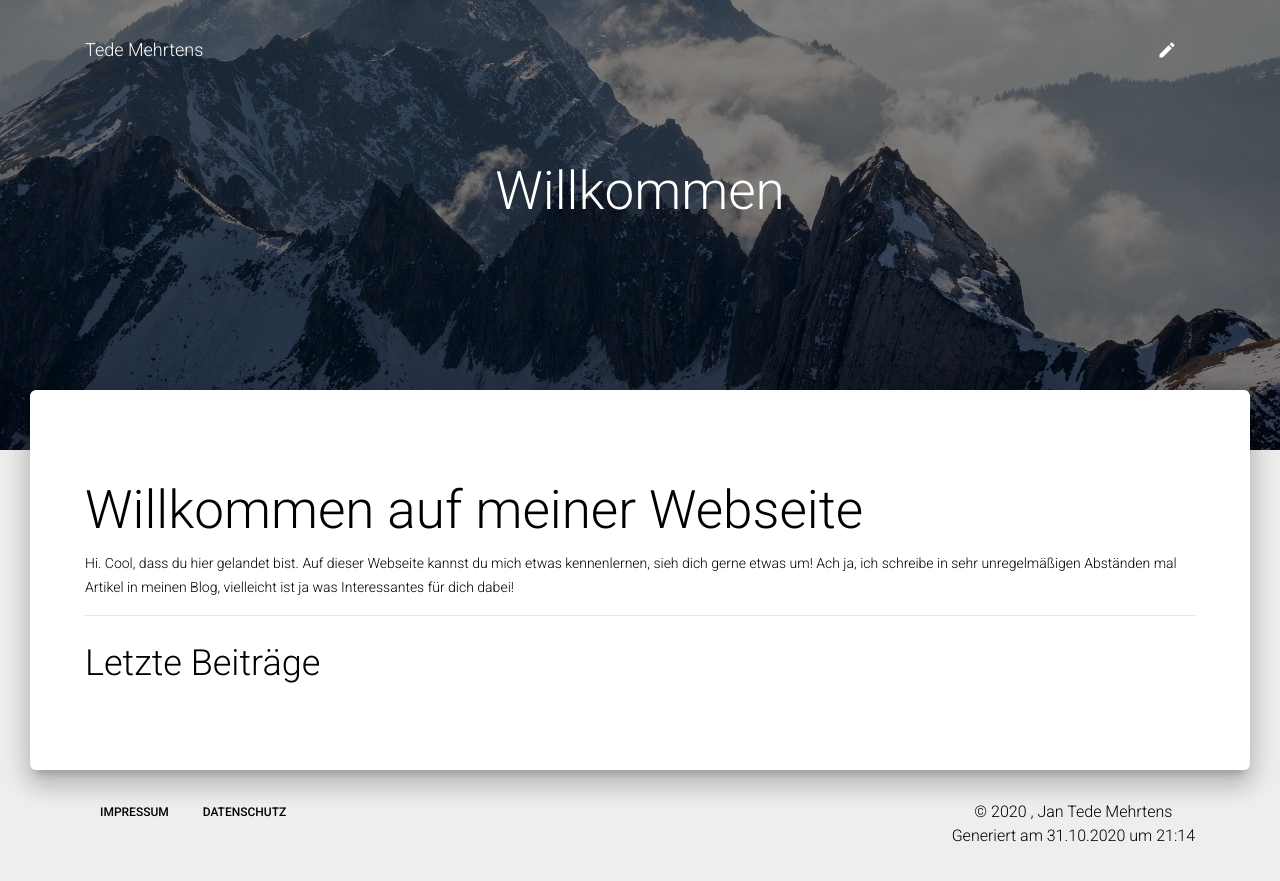
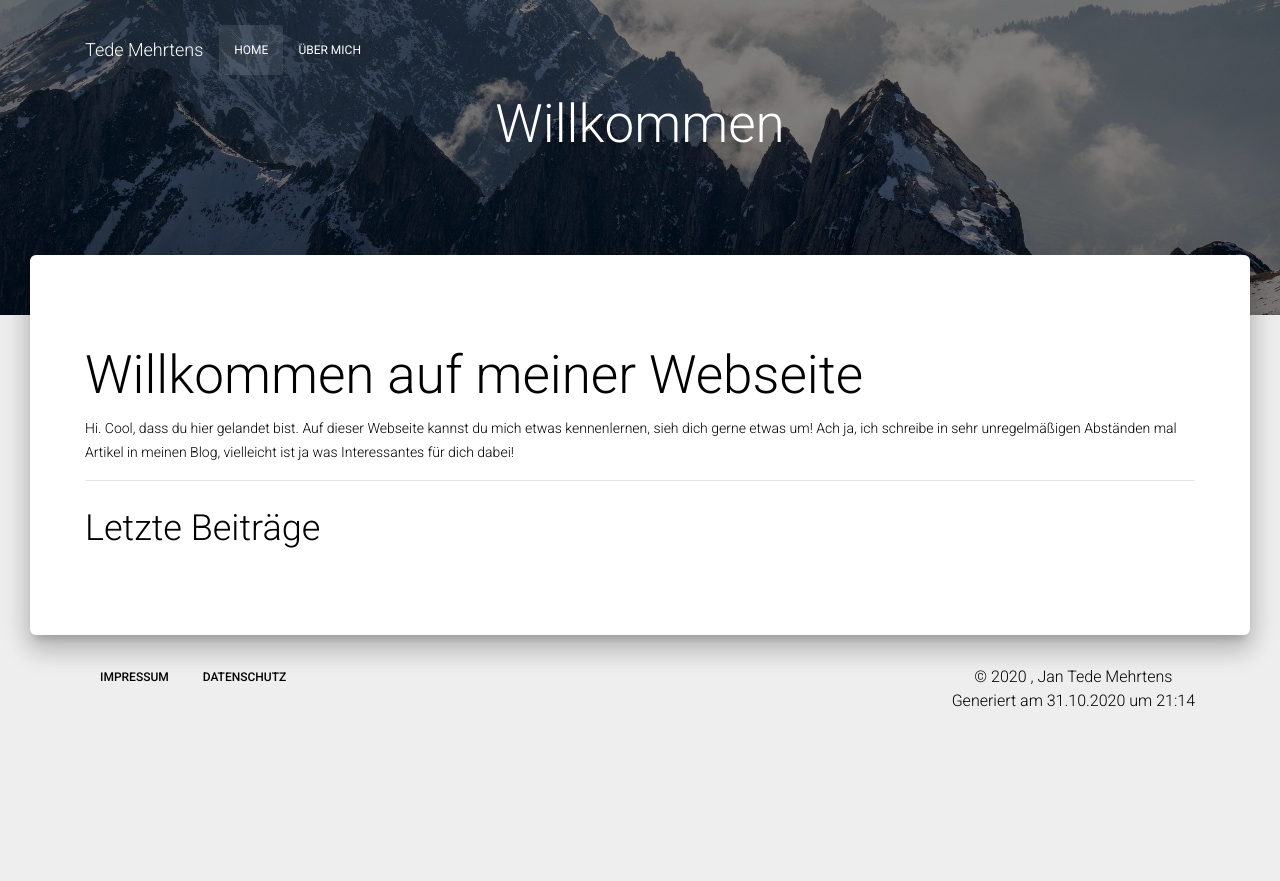
Before and after one commit to jantede/tedemehrtens.de, a Jekyll site: the page built from index.markdown, in a window 1280 px wide. Shown: the top 881 px of the page. Built offline with Jekyll 4.4.1, drawn with Linux system fonts in a browser that asks for light colours; nearby versions of some CDN libraries.

Commit message:
Fix Navigation and Responsiveness

```diff
--- a/_data/navigation.yml
+++ b/_data/navigation.yml
@@ -1,4 +1,4 @@
 - name: Home
   link: /
 - name: Über mich
-  link: /about
+  link: /about/
--- a/_includes/header.html
+++ b/_includes/header.html
@@ -4,7 +4,7 @@
     <title>{{ page.title }} | {{ site.title }}</title>
     <!-- Required meta tags -->
     <meta charset="utf-8">
-    <meta content="width=device-width, initial-scale=1.0, name="viewport" />
+    <meta content="width=device-width, initial-scale=1.0" name="viewport" />
     <meta http-equiv="X-UA-Compatible" content="IE=edge,chrome=1" />
     <!--  Fonts and icons  -->
     <!-- Fonts and icons -->
--- a/_includes/navbar.html
+++ b/_includes/navbar.html
@@ -1,20 +1,29 @@
-<nav class="navbar navbar-color-on-scroll navbar-transparent fixed-top navbar-expand-lg"  color-on-scroll="100">
+<nav class="navbar navbar-color-on-scroll navbar-transparent fixed-top navbar-expand-lg" color-on-scroll="100">
     <div class="container">
         <div class="navbar-translate">
             <a class="navbar-brand" href="/">
                 {{site.title}} </a>
 
-            <button class="navbar-toggler" type="button" data-toggle="collapse" aria-expanded="false" aria-label="Toggle navigation">
+            <button class="navbar-toggler" type="button" data-toggle="navbarNav" aria-expanded="false"
+                    aria-label="Toggle navigation">
                 <span class="sr-only">Toggle navigation</span>
                 <span class="navbar-toggler-icon"></span>
                 <span class="navbar-toggler-icon"></span>
                 <span class="navbar-toggler-icon"></span>
             </button>
-
+        </div>
+        <div class="collapse navbar-collapse" id="navbarNav">
+            <ul class="navbar-nav">
+                {% for item in site.data.navigation %}
+                <li class="nav-item{% if page.url == item.link %} active{% endif %}">
+                    <a class="nav-link" href="{{ item.link }}">{{ item.name }}{% if page.url == item.link %} <span
+                            class="sr-only">(aktuell)</span>{% endif %}</a>
+                </li>
+                {% endfor %}
+            </ul>
         </div>
 
-        <div class="collapse navbar-collapse">
-            <ul class="navbar-nav ml-auto">
+        <ul class="navbar-nav ml-auto show d-none d-lg-block d-xl-none">
             <li class="nav-item">
                 <a href="https://github.com/jantede/tedemehrtens.de/blob/master/{{page.path}}" class="nav-link">
                     <i class="material-icons">create</i>
@@ -22,5 +31,4 @@
             </li>
         </ul>
     </div>
-    </div>
 </nav>
--- a/_layouts/page.html
+++ b/_layouts/page.html
@@ -1,6 +1,6 @@
 {% include header.html %}
 
-<div class="page-header header-filter" data-parallax="true" style="background-image: url('{{page.background}}');height:50vh">
+<div class="page-header header-filter" data-parallax="true" style="background-image: url('{% if page.background %}{{page.background}}{% else %}/assets/img/peak-5645235_1920.jpg{% endif %}');height:35vh">
     <div class="container">
         <div class="row">
             <div class="col-md-8 ml-auto mr-auto">
```
Lines whose indentation alone changed are shown as unchanged.
